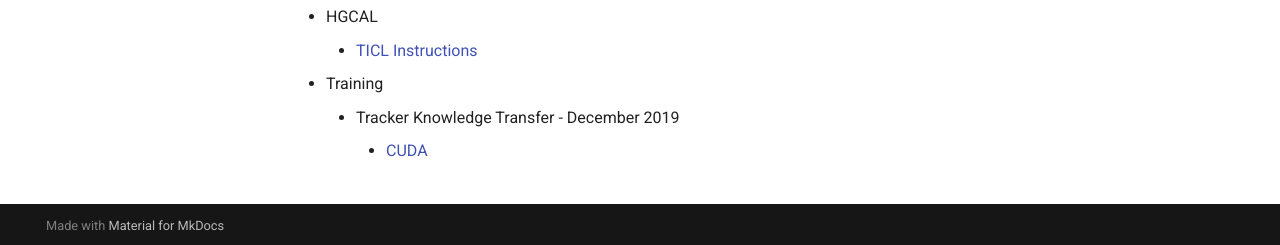
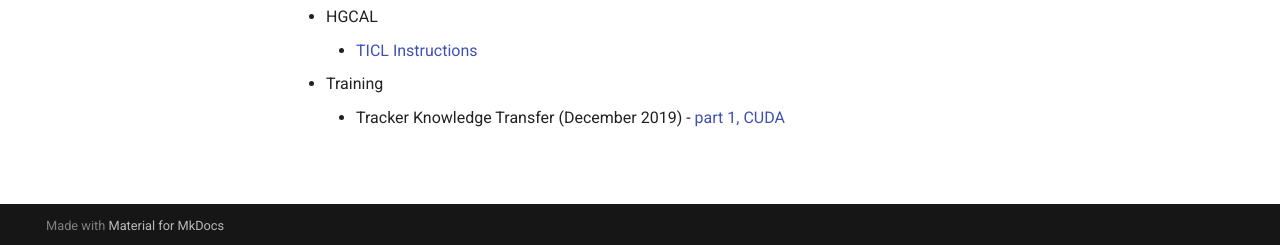
Before and after one commit to cms-patatrack/patatrack-website, an MkDocs documentation site: the page built from wiki/index.md, in a window 1280 px wide and 1305 px high. Shown: the part 1057-1302 px from the top of the window. Built offline with MkDocs 1.6.1 and Material for MkDocs 9.7.7, drawn with Linux system fonts in a browser that asks for light colours.

Commit message:
Reduce the levels in the hierarchy

```diff
--- a/wiki/index.md
+++ b/wiki/index.md
@@ -38,5 +38,4 @@
     * [TICL Instructions](hgcal_ticl.md)
 
 * Training
-    * Tracker Knowledge Transfer - December 2019
-        * [CUDA](cuda_training_dpg_12_2019.md)
+    * Tracker Knowledge Transfer (December 2019) - [part 1, CUDA](cuda_training_dpg_12_2019.md)
```
